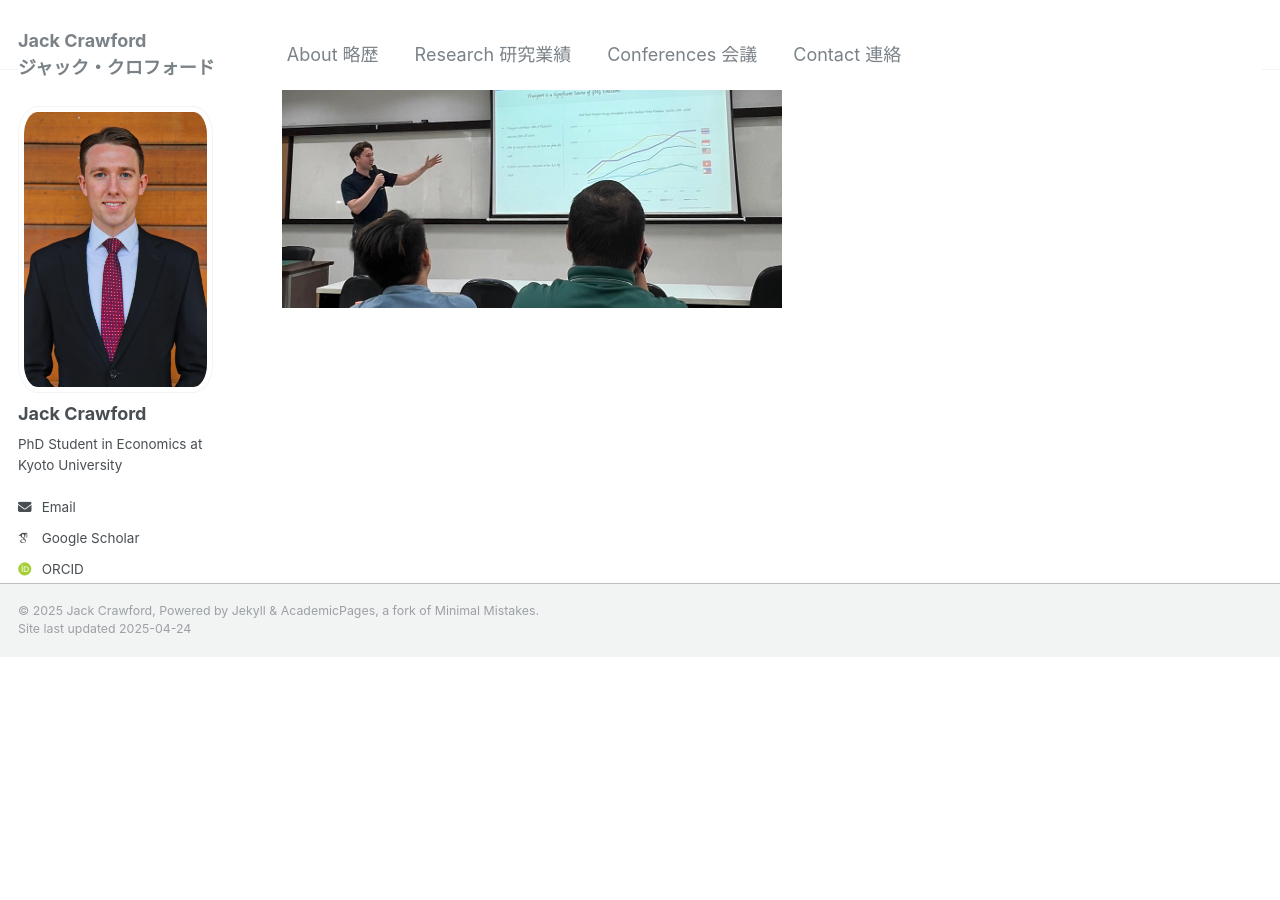
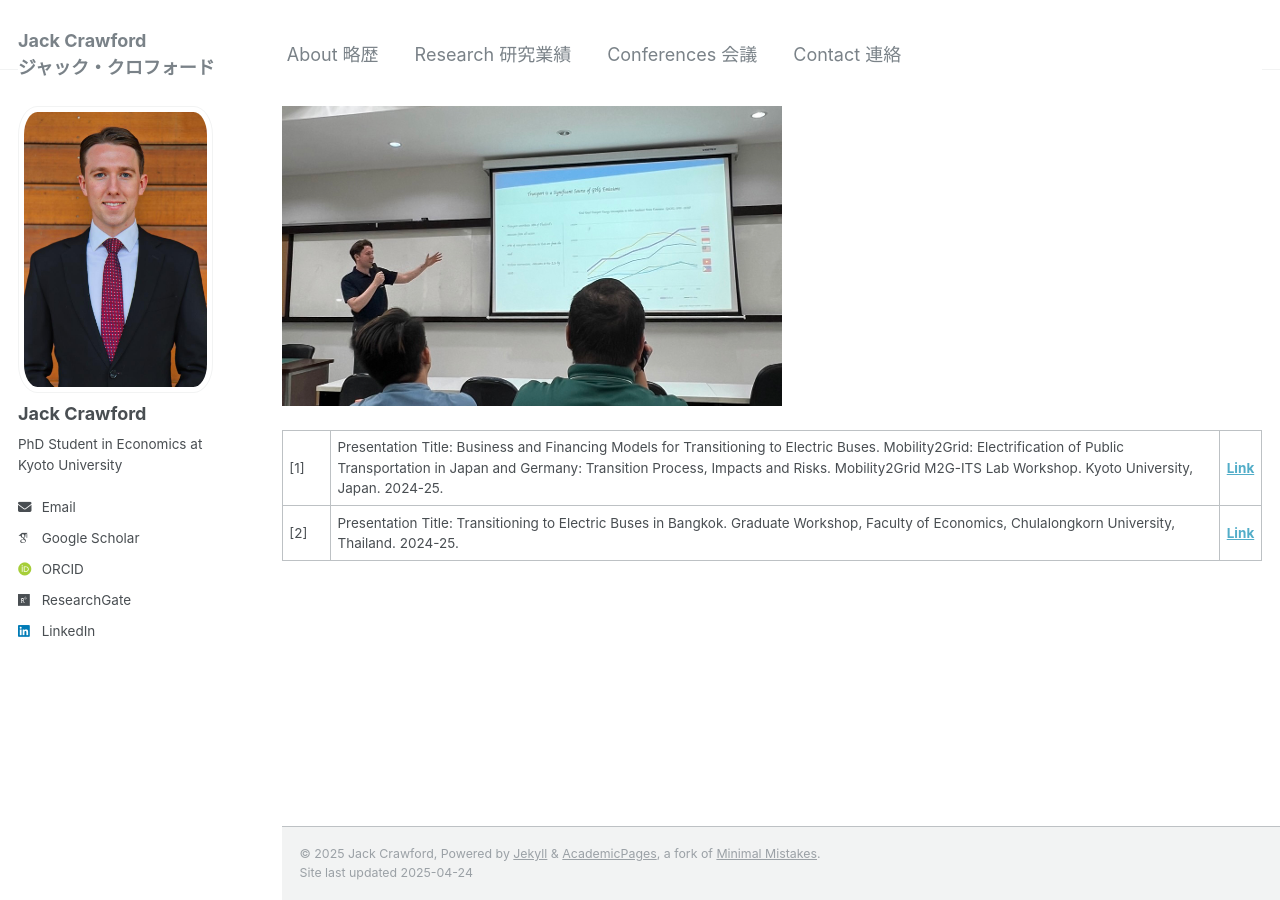
Before and after one commit to jackgcrawford/jackcrawford, a Jekyll site: the page built from _pages/talks.html, in a window 1280 px wide and 900 px high, scrolled down 1201 px. Built offline with Jekyll 4.4.1, drawn with Linux system fonts in a browser that asks for light colours; some web fonts are replaced; before the commit the page ends 1858 px from its top, so only the background shows below that; some of the changed text lies outside the part shown.

Commit message:
Update talks.html

```diff
--- a/_pages/talks.html
+++ b/_pages/talks.html
@@ -4,6 +4,22 @@
 permalink: /conferences/
 author_profile: true
 ---
+---
+layout: archive
+title: "Research 研究業績"
+permalink: /research/
+author_profile: true
+---
+<h3>Academic Presentations Publications</h3>
+<table class="tg">
+<tbody>
+<tr>
+<td width="5%">[1]</td>
+<td width="95%"> Presentation Title: Business and Financing Models for Transitioning to Electric Buses. Mobility2Grid: Electrification of Public Transportation in Japan and Germany: Transition Process, Impacts and Risks. Mobility2Grid M2G-ITS Lab Workshop. Kyoto University, Japan. 2024-25. <td><a href="https://mobility2grid.de/2024/02/21/m2g-symposium-kyoto/" target="_blank"><strong>Link</strong></a>
+<tr>
+<td width="5%">[2]</td>
+<td width="95%"> Presentation Title: Transitioning to Electric Buses in Bangkok. Graduate Workshop, Faculty of Economics, Chulalongkorn University, Thailand. 2024-25. <td><a href="https://www.econ.chula.ac.th/a-student-workshop-at-the-faculty-of-economics-chulalongkorn-university/" target="_blank"><strong>Link</strong></a></td>
+<tr>
 
 {% if site.talkmap_link == true %}
 
```
